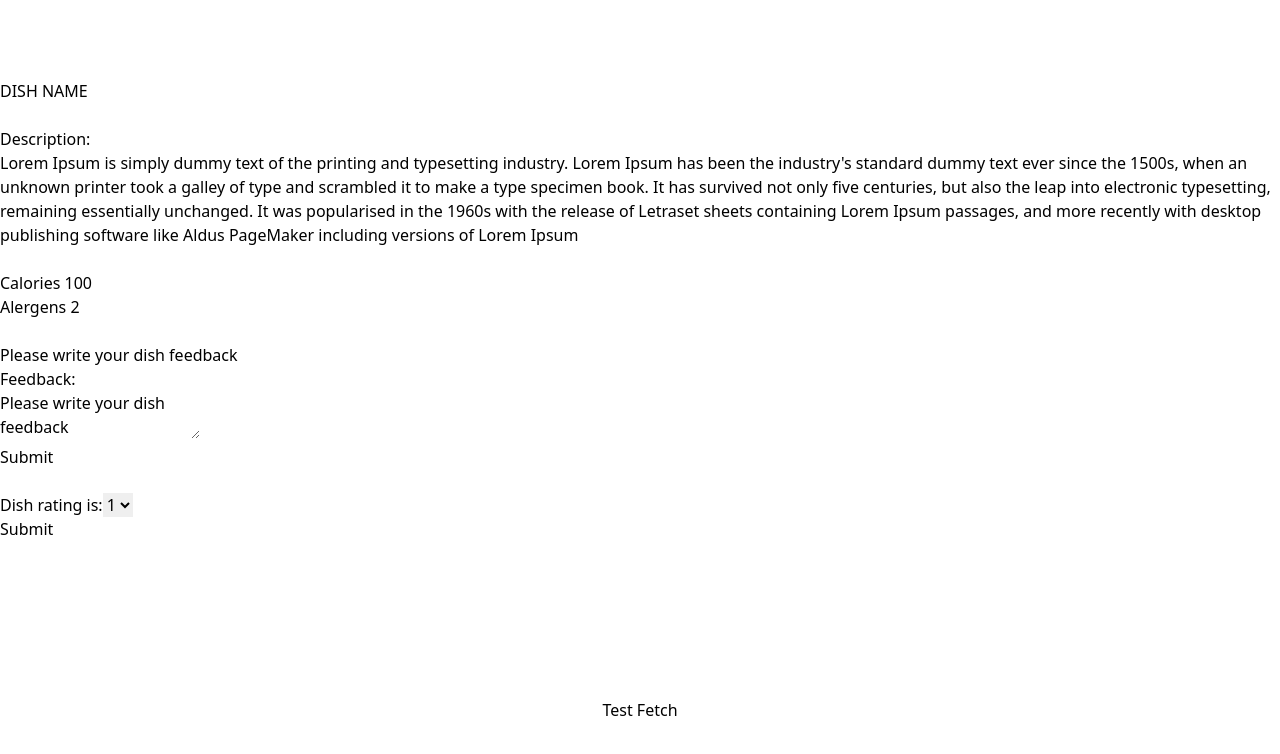
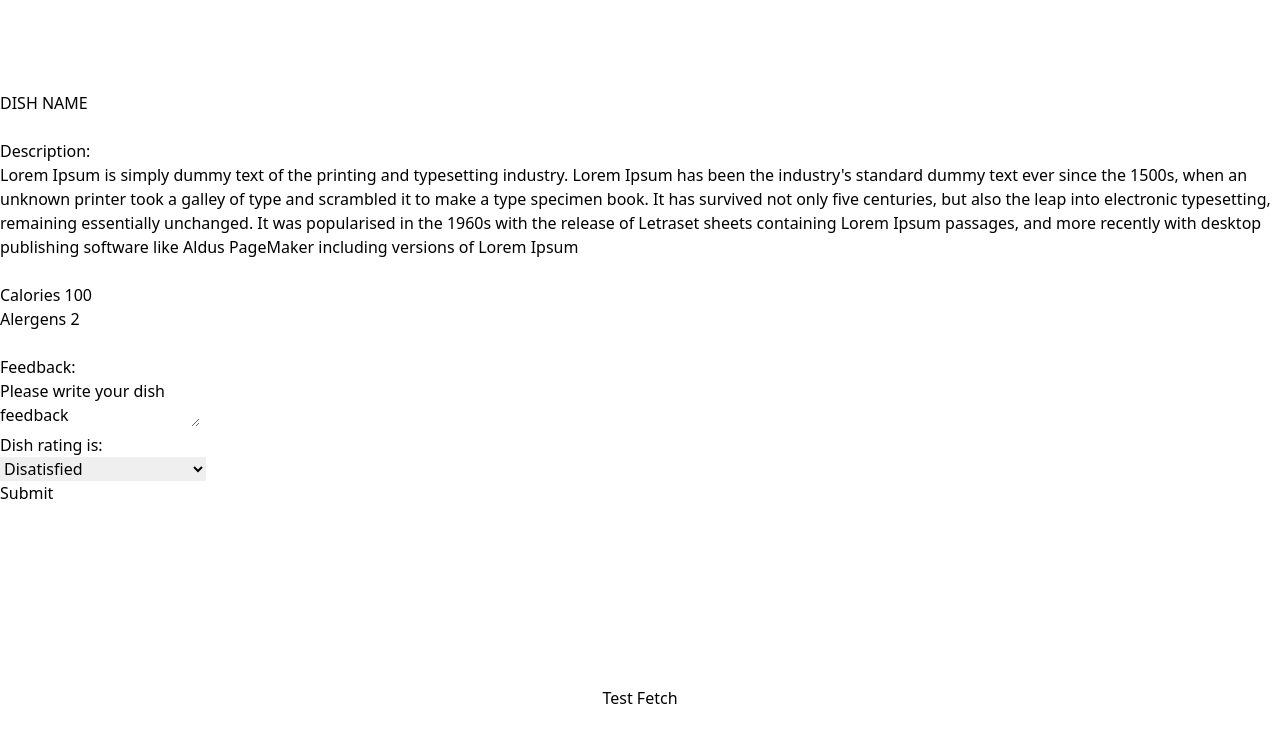
Before and after one commit to peternav2/SWE-Project, a React (Vite) app: page / in a window 1280 px wide. Shown: the top 754 px of the page. Built offline with nearby package versions, Linux system fonts and the light colour scheme.

Commit message:
Review form updated

```diff
--- a/src/components/reviewComponents/FeedbackForm.jsx
+++ b/src/components/reviewComponents/FeedbackForm.jsx
@@ -1,33 +1,55 @@
 import React from "react";
 
 class FeedbackForm extends React.Component {
+
     constructor(props) {
         super(props);
-      this.state = {value: 'Please write your dish feedback'};
+        this.state = {feedback: 'Please write your dish feedback', rating: 'nothing'};
 
-      this.handleChange = this.handleChange.bind(this);
+        this.handleChangeFeedback = this.handleChangeFeedback.bind(this);
+        this.handleChangeRating = this.handleChangeRating.bind(this);
         this.handleSubmit = this.handleSubmit.bind(this);
     }
 
-    handleChange(event) {
-      this.setState({value: event.target.value});
+    handleChangeFeedback(event) {
+        this.setState({feedback: event.target.value });
+    }
+
+    handleChangeRating(event) {
+        this.setState({rating: event.target.value });
     }
 
     handleSubmit(event) {
-      alert('Your feedback is: ' + this.state.value);
+        alert('Your feedback is: ' + this.state.feedback + '\nYour rating is: ' + this.state.rating);
         event.preventDefault();
     }
 
     render() {
         return (
             <>
-        <p>{this.state.value}</p>
                 <form onSubmit={this.handleSubmit}>
+
                     <label>Feedback:</label>
-          <br/>
-          <textarea value={this.state.value} onChange={this.handleChange} />
-          <br/>
+                    <br />
+
+                    <textarea value={this.state.feedback} onChange={this.handleChangeFeedback} />
+                    <br />
+
+                    <label>Dish rating is:</label>
+                    <br />
+
+                    <select value={this.state.rating} onChange={this.handleChangeRating}>
+                        <option value="1">Disatisfied</option>
+                        <option value="2">Somewhat Disatisfaction</option>
+                        <option value="3">Neutral</option>
+                        <option value="4">Somewhat Satisfied</option>
+                        <option value="5">Very Disatisfied</option>
+                    </select>
+
+                    <br />
+
                     <input type="submit" value="Submit" />
+
                 </form>
             </>
         );
--- a/src/components/reviewComponents/RatingForm.jsx
+++ /dev/null
@@ -1,41 +0,0 @@
-import React from "react";
-
-class RatingForm extends React.Component {
-    constructor(props) {
-        super(props);
-        this.state = { value: 0 };
-
-        this.handleChange = this.handleChange.bind(this);
-        this.handleSubmit = this.handleSubmit.bind(this);
-    }
-
-    handleChange(event) {
-        this.setState({ value: event.target.value });
-    }
-
-    handleSubmit(event) {
-        alert('Dish rating is: ' + this.state.value);
-        event.preventDefault();
-    }
-
-    render() {
-        return (
-            <form onSubmit={this.handleSubmit}>
-                <label>
-                    Dish rating is:
-                    <select value={this.state.value} onChange={this.handleChange}>
-                        <option value="1">1</option>
-                        <option value="2">2</option>
-                        <option value="3">3</option>
-                        <option value="4">4</option>
-                        <option value="5">5</option>
-                    </select>
-                </label>
-                <br/>
-                <input type="submit" value="Submit" />
-            </form>
-        );
-    }
-}
-
-export default RatingForm;
--- a/src/pages/ReviewPage.jsx
+++ b/src/pages/ReviewPage.jsx
@@ -1,12 +1,9 @@
 import FeedbackForm from "../components/reviewComponents/FeedbackForm"
-import RatingForm from "../components/reviewComponents/RatingForm"
 
 export default function ReviewPage() {
   return (
     <>
       <FeedbackForm />
-      <br/>
-      <RatingForm />
     </>
   )
 }
```
Also changed, not shown: src/components/reviewComponents/FeedbackSection.jsx (added). Lines whose indentation alone changed are shown as unchanged.
